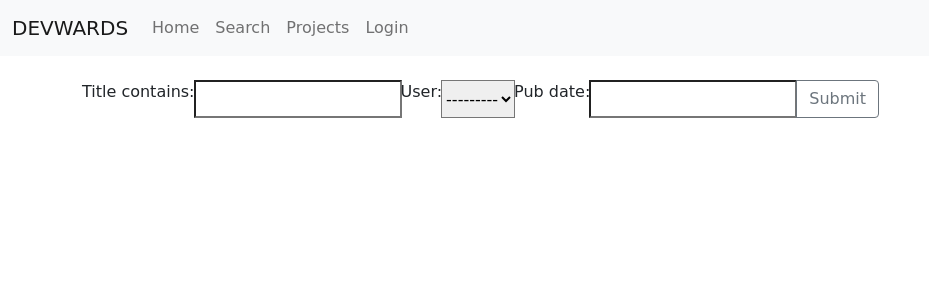
After one commit to benjaminbills/devward, a Django app: page /search/ in a window 1280 px wide. The commit adds this page. Shown: the top 300 px of the page, without its empty margins (0-929 px from the left). Run offline with Django 3.2, Linux system fonts and the light colour scheme; data that the repository does not hold is empty; some web fonts are replaced.

Commit message:
add search functionalities

```diff
--- a/api/urls.py
+++ b/api/urls.py
@@ -5,5 +5,4 @@ urlpatterns = [
 	path('', views.apiOverview, name="api-overview"),
   path('project-list', views.projectList, name='project-list'),
   path('profile-list', views.profileList, name='profile-list')
-
 ]
--- /dev/null
+++ b/awards/filters.py
@@ -0,0 +1,8 @@
+import django_filters
+from .models import Project
+from django_filters import DateFilter, CharFilter
+class ProjectFilter(django_filters.FilterSet):
+  title = CharFilter(field_name='title', lookup_expr='icontains')
+  class Meta:
+    model = Project
+    fields = 'title','user', 'pub_date'
--- a/awards/templates/navbar.html
+++ b/awards/templates/navbar.html
@@ -10,7 +10,7 @@
           <a class="nav-link" href="{% url 'home' %}">Home</a>
         </li>
         <li class="nav-item">
-          <a class="nav-link" href="#">Search</a>
+          <a class="nav-link" href="{% url 'search'%}">Search</a>
         </li>
         <li class="nav-item">
           <a class="nav-link" href="{% url 'get_projects'%}">Projects</a>
--- /dev/null
+++ b/awards/templates/project/search.html
@@ -0,0 +1,43 @@
+{%extends 'base.html'%}
+{% load static%}
+
+
+{% block styles %}
+<link rel="stylesheet" href="{% static 'css/home.css' %}">
+{% endblock  %}
+{% block content %}
+<div class="container pt-4">
+  <form method="get">
+    <div class="input-group mb-3">
+      {{myFilter.form}}
+      <button class="btn btn-outline-secondary" type="submit" >Submit</button>
+    </div>
+  </form>
+</div>
+<div class="container pt-4">
+  <div class="row gx-5">
+    {% for project in projects %}
+    <div class="col-6">
+      <div class="card">
+        <img src="{{project.image.url}}" class="card-img-top" alt="...">
+        <div class="card-body">
+          <h5 class="card-title">
+            <a href="{% url 'get_project' project.id %}">
+              {{project.title}}
+            </a>
+          </h5>
+          <p>
+            <img class="rounded-circle" style="width: 1.5em; height: 1.5em" src="{{project.user.profile.photo.url}}" alt="">
+            <a href="">
+              <span>By:{{project.user.username}}</span>
+            </a>
+          </p>
+        </div>
+      </div>
+    </div>
+    {% endfor %}
+  </div>
+</div>
+
+
+{% endblock %}
--- a/awards/urls.py
+++ b/awards/urls.py
@@ -12,5 +12,5 @@ urlpatterns = [
   path('add_project/', views.addProject, name='add_project'),
   path('get_projects/', views.getProjects, name='get_projects'),
   path('get_project/<str:project_id>', views.getProject, name='get_project'),
-
+  path('search/', views.search, name='search'),
 ]
--- a/awards/views.py
+++ b/awards/views.py
@@ -6,6 +6,7 @@ from .forms import  CreateUserForm, ProfileForm, NewProjectForm, NewRatingForm
 from django.contrib.auth.decorators import login_required
 from .models import Profile, Project, Rating
 from django.db.models import F
+from .filters import ProjectFilter
 
 
 # Create your views here.
@@ -14,6 +15,13 @@ def home(request):
     projects = Project.posted_today()
     context = {'projects':projects, 'ratings':ratings }
     return render(request, 'home.html', context)
+
+def search(request):
+    projects = Project.objects.all()
+    myFilter = ProjectFilter(request.GET, queryset=projects)
+    projects = myFilter.qs
+    context = {'projects':projects, 'myFilter':myFilter}
+    return render(request, 'project/search.html', context)
 
 @unauthenticated_user
 def loginPage(request):
--- a/devward/settings.py
+++ b/devward/settings.py
@@ -43,6 +43,7 @@ INSTALLED_APPS = [
     'cloudinary_storage',
     'cloudinary',
     'rest_framework',
+    'django_filters',
     'api'
 ]
 
```
